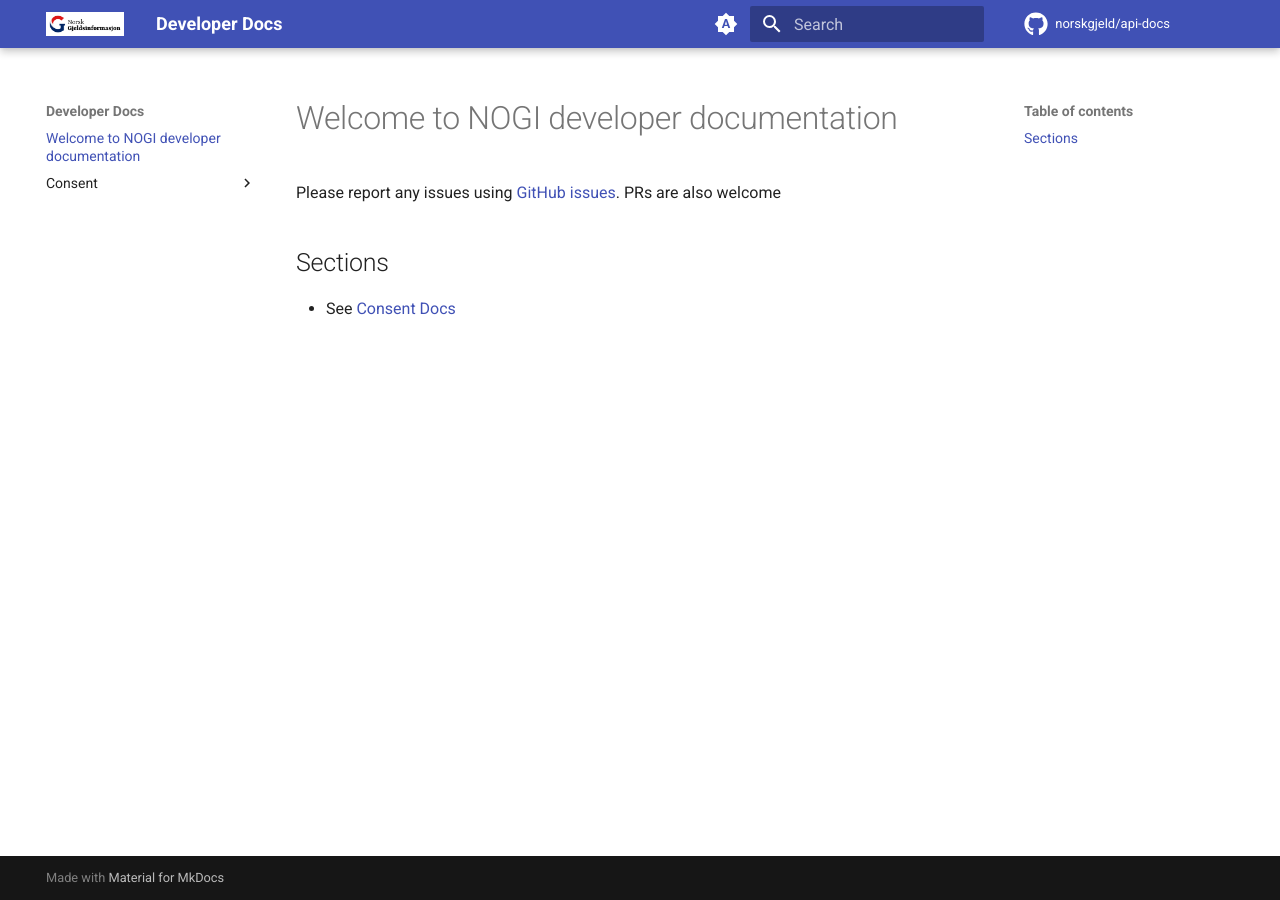
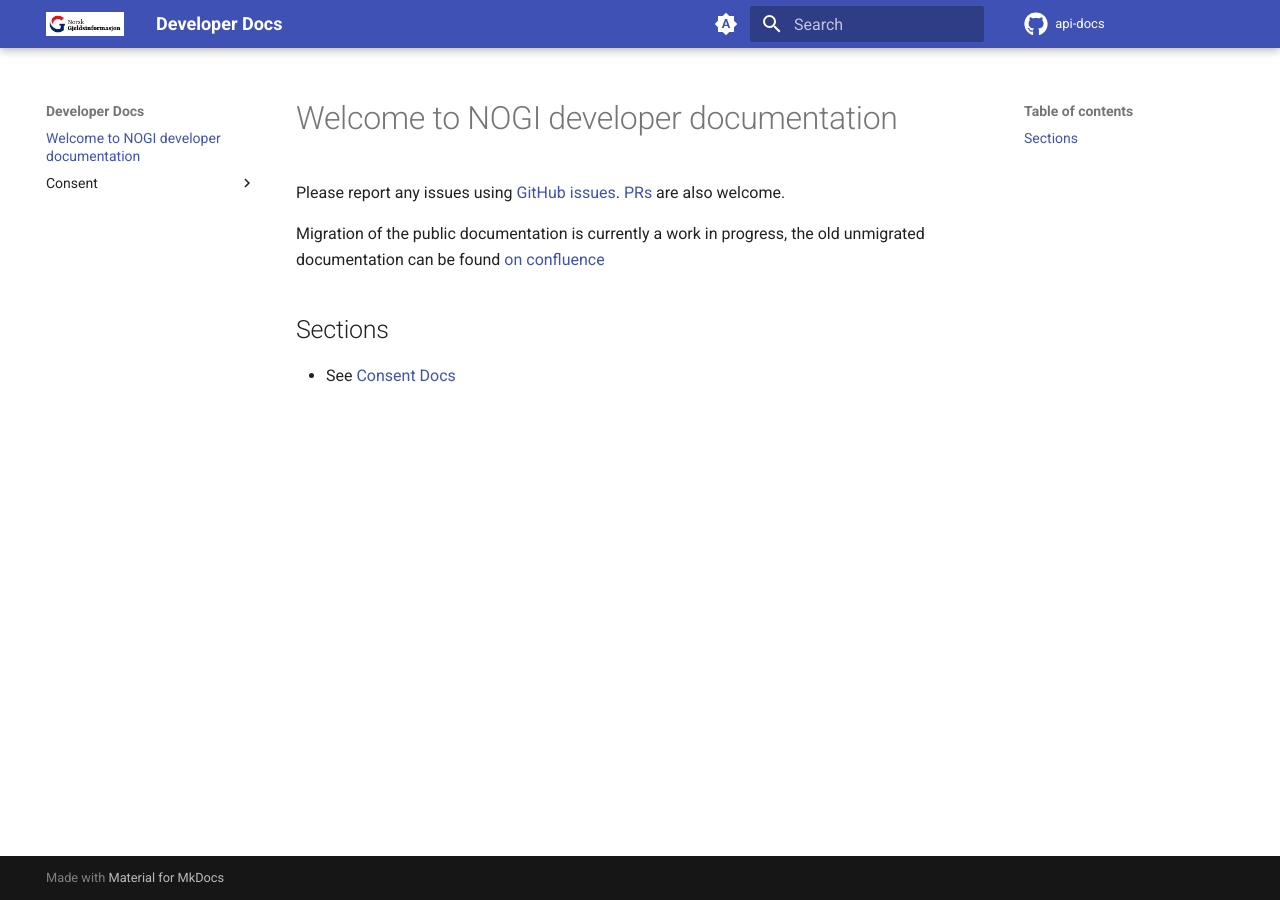
Before and after one commit to norsk-gjeldsinformasjon/api-docs, an MkDocs documentation site: the page built from docs/index.md, in a window 1280 px wide. Built offline with MkDocs 1.6.1 and Material for MkDocs 9.7.7, drawn with Linux system fonts in a browser that asks for light colours; comment, search, counter and statistics services are not loaded.

Commit message:
Fix links after repo migration and link to old docs

```diff
--- a/docs/index.md
+++ b/docs/index.md
@@ -1,7 +1,11 @@
 # Welcome to NOGI developer documentation
 
-Please report any issues using [GitHub issues](https://github.com/norskgjeld/api-docs/issues). PRs
-are also welcome
+Please report any issues using [GitHub issues](https://github.com/Norsk-Gjeldsinformasjon-AS/api-docs/issues).
+[PRs](https://github.com/Norsk-Gjeldsinformasjon-AS/api-docs/issues) are also welcome.
+
+Migration of the public documentation is currently a work in progress,
+the old unmigrated documentation can be found
+[on confluence](https://norskgjeld.atlassian.net/wiki/spaces/GJEL/overview)
 
 ## Sections
 
--- a/mkdocs.yml
+++ b/mkdocs.yml
@@ -1,6 +1,6 @@
 site_name: Developer Docs
-repo_url: https://github.com/norskgjeld/api-docs
-repo_name: norskgjeld/api-docs
+repo_url: https://github.com/Norsk-Gjeldsinformasjon-AS/api-docs
+repo_name: api-docs
 theme:
   name: material
   favicon: assets/favicon.ico
```
Also changed, not shown: README.md (+6 -5 lines), docs/consent/index.md (+3 -3 lines).
